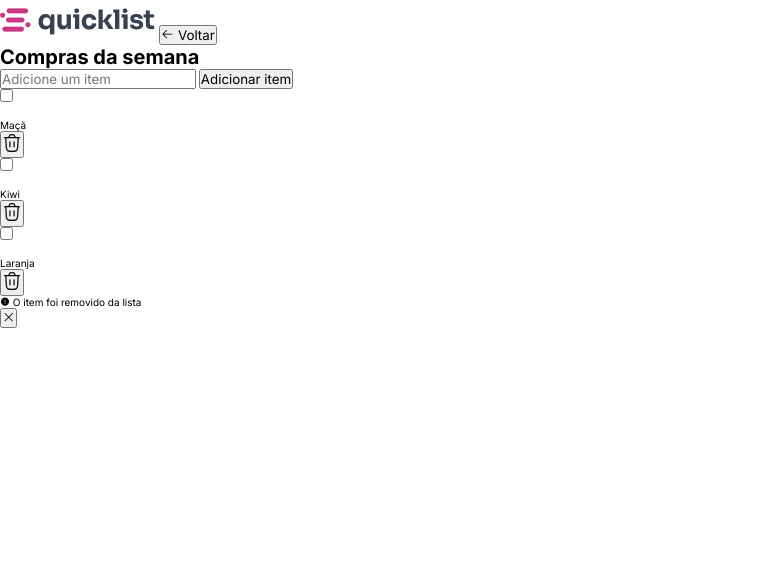
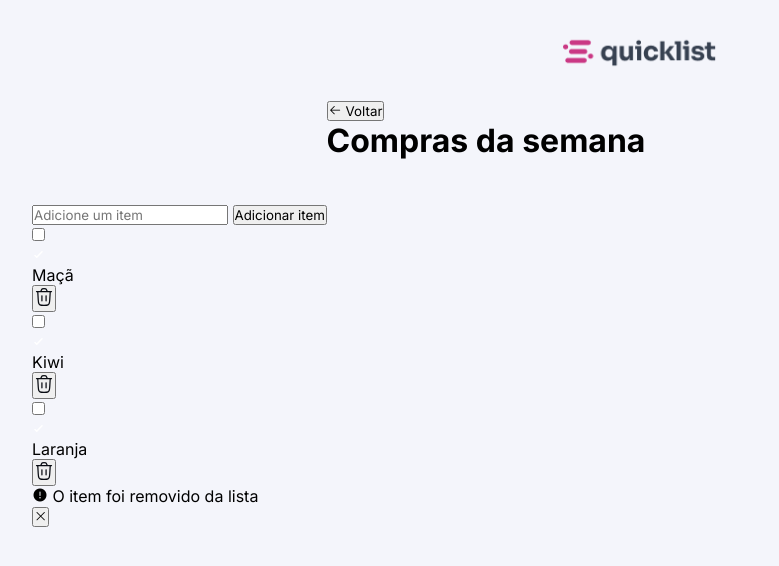
Before and after one commit to leticialencar22TB/RECquicklist, a plain HTML site: page index.html in a window 1280 px wide. Shown: the whole page, without its empty margins (0-779 px from the left). Drawn offline with nearby package versions, Linux system fonts and the light colour scheme.

Commit message:
estilização do body e início das estilizações do header

```diff
--- a/style.css
+++ b/style.css
@@ -21,3 +21,24 @@
     --border-hover: #b9c2d0;
 
 }
+
+body {
+    font-size: 1.6rem;
+    padding: 3.2rem;
+    background: var(--background-primary);
+}
+
+header {
+    margin-bottom: 4.4rem;
+    max-width: 62.7rem;
+    margin-inline: auto;
+    display: flex;
+    flex-direction: column;
+    align-items: start;
+
+    img {
+    width: 15.4rem;
+    margin-inline: auto;
+    margin-bottom: 3rem;
+}
+}
```
